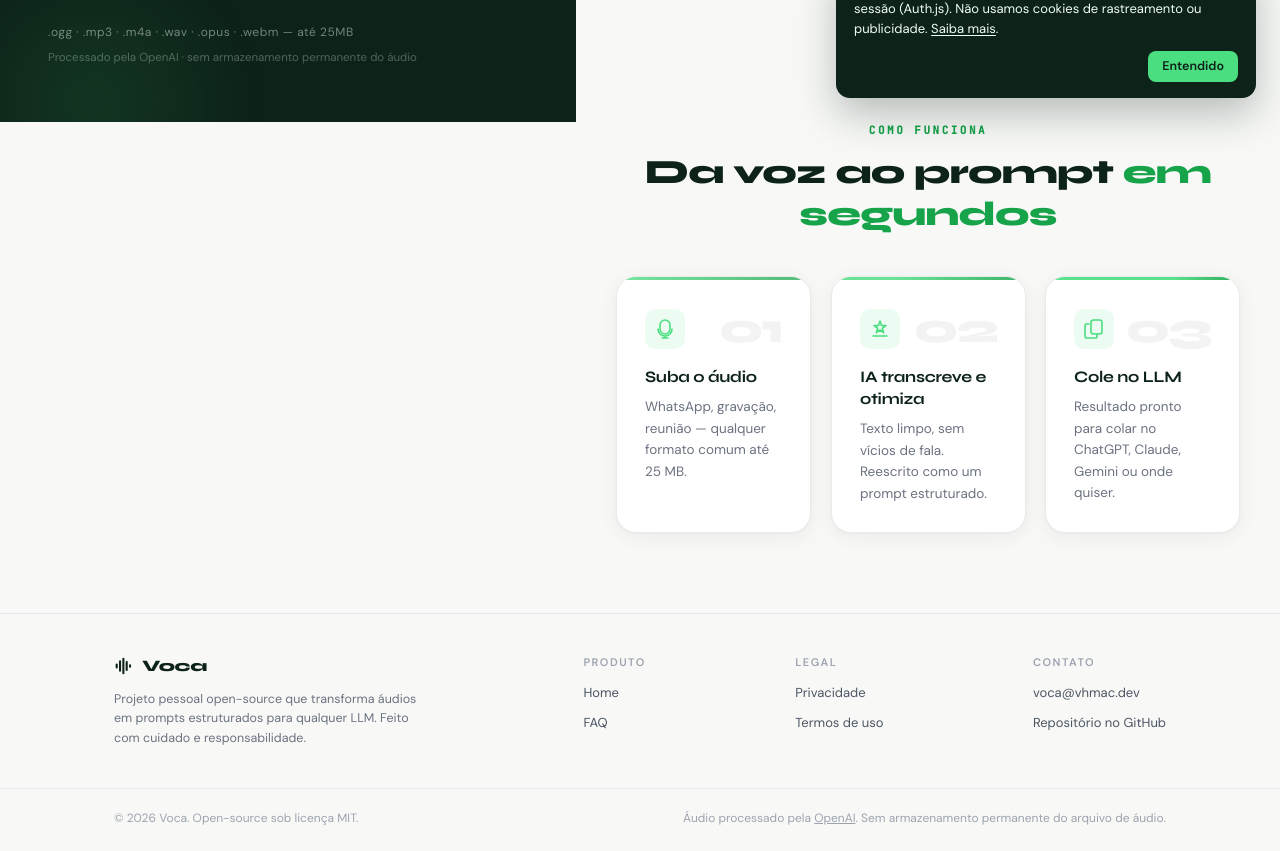
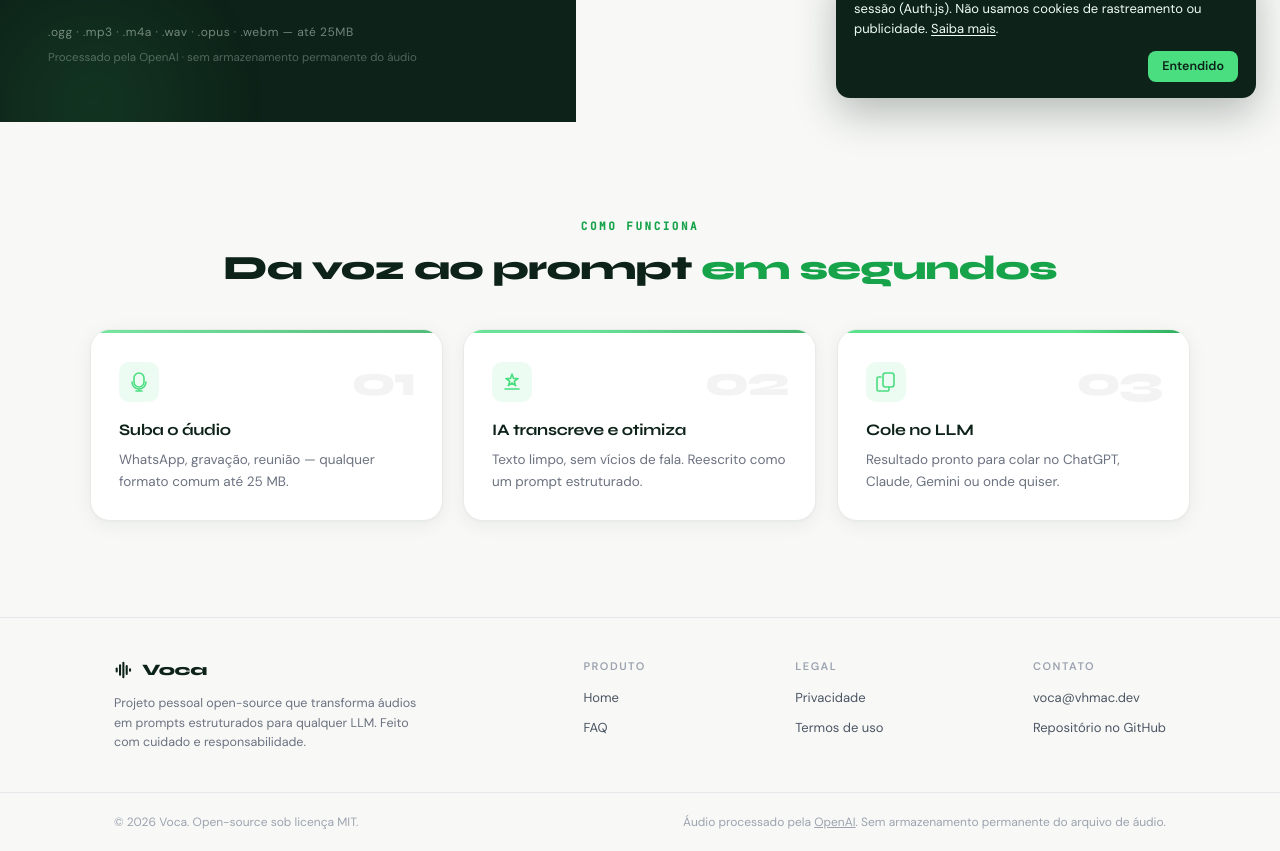
Before and after one commit to euvhmac/prj-voca-ai, a Next.js app: page / in a window 1280 px wide. Shown: the part 678-1529 px from the top of the page. Built offline with nearby package versions, Linux system fonts and the light colour scheme; no server answers.

Commit message:
fix(ui/home): split-screen fits viewport, how-it-works full-width below

```diff
--- a/components/features/upload/home-client.tsx
+++ b/components/features/upload/home-client.tsx
@@ -101,10 +101,12 @@ export function HomeClient({ isAuthenticated }: HomeClientProps) {
     // Anônimo: split-screen igual ao login — alto impacto visual
     if (!isAuthenticated) {
       return (
-        <div className="flex flex-col md:flex-row">
-          {/* ── Painel esquerdo — Deep Forest, sticky brand pane ── */}
+        <div className="flex flex-col">
+          {/* ── Split-screen — exatamente um viewport, sem scroll interno ── */}
+          <div className="flex flex-col md:flex-row md:h-screen">
+            {/* ── Painel esquerdo — Deep Forest, brand pane ── */}
             <aside
-            className="relative overflow-hidden flex flex-col justify-between gap-10 px-7 py-10 md:w-[45%] md:sticky md:top-0 md:h-screen md:px-12 md:py-14"
+              className="relative overflow-hidden flex flex-col justify-between gap-10 px-7 py-10 md:w-[45%] md:px-12 md:py-14"
               style={{ backgroundColor: '#0d2218' }}
               aria-label="Apresentação do Voca"
             >
@@ -153,14 +155,12 @@ export function HomeClient({ isAuthenticated }: HomeClientProps) {
               </div>
             </aside>
 
-          {/* ── Painel direito — Soft Canvas, upload + como funciona ── */}
+            {/* ── Painel direito — Soft Canvas, upload centralizado ── */}
             <section
-            className="flex-1 flex flex-col"
+              className="flex-1 flex items-center justify-center px-6 py-10 md:px-10 md:py-16"
               style={{ backgroundColor: '#f8f9f7' }}
               aria-live="polite"
             >
-            {/* Upload zone — ocupa o primeiro viewport */}
-            <div className="flex items-center justify-center px-6 py-10 md:px-10 md:py-16 md:min-h-screen">
               <div className="w-full max-w-[540px]">
                 <div className="relative animate-fade-up" style={{ animationDelay: '0.2s' }}>
                   <WaveformBackdrop />
@@ -173,13 +173,18 @@ export function HomeClient({ isAuthenticated }: HomeClientProps) {
                   </div>
                 </div>
               </div>
+            </section>
           </div>
 
-            {/* Como funciona — naturalmente abaixo, sem compressão */}
-            <div className="px-6 pb-16 md:px-10 md:pb-20">
+          {/* ── Como funciona — full-width, abaixo do fold ── */}
+          <div
+            className="px-6 py-16 md:px-12 md:py-24"
+            style={{ backgroundColor: '#f8f9f7' }}
+          >
+            <div className="max-w-[1100px] mx-auto">
               <HowItWorks />
             </div>
-          </section>
+          </div>
 
           {/* Hint de rolagem para descobrir o footer institucional */}
           <ScrollHint />
```
Lines whose indentation alone changed are shown as unchanged.
